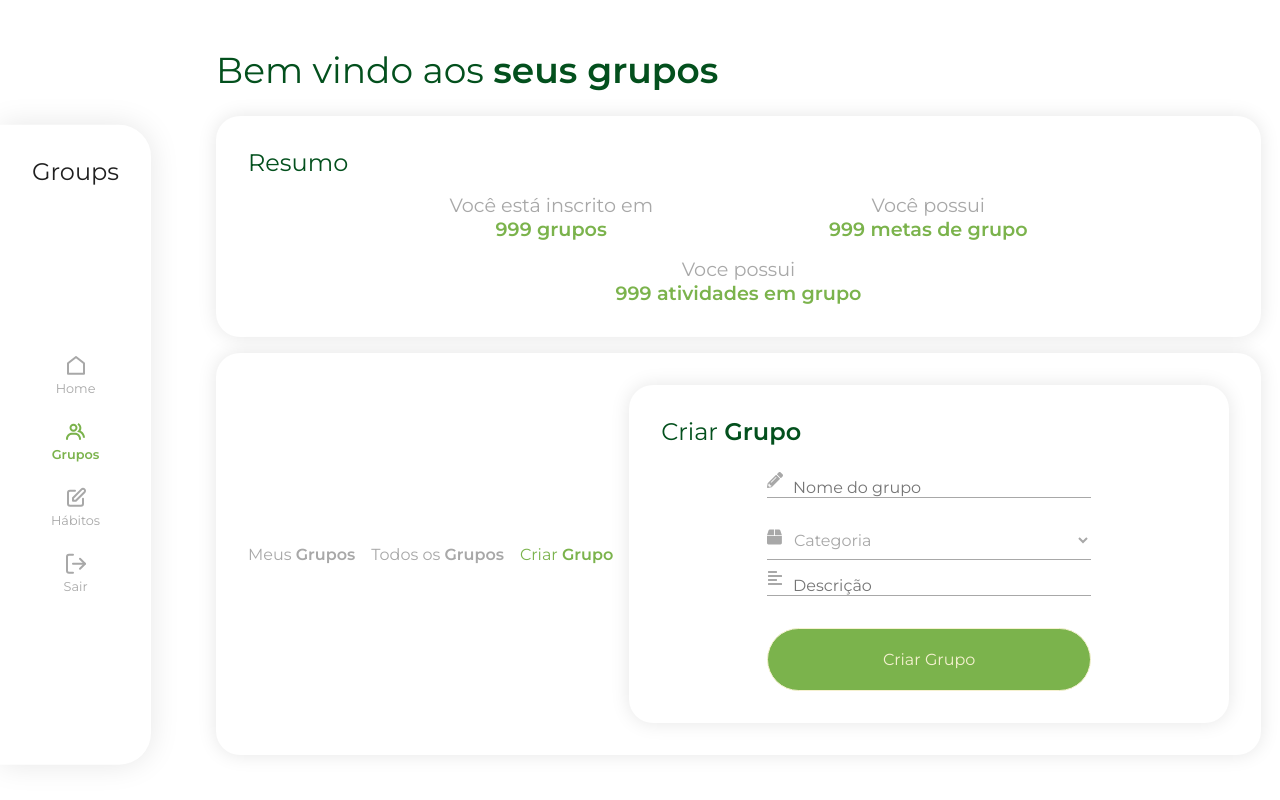
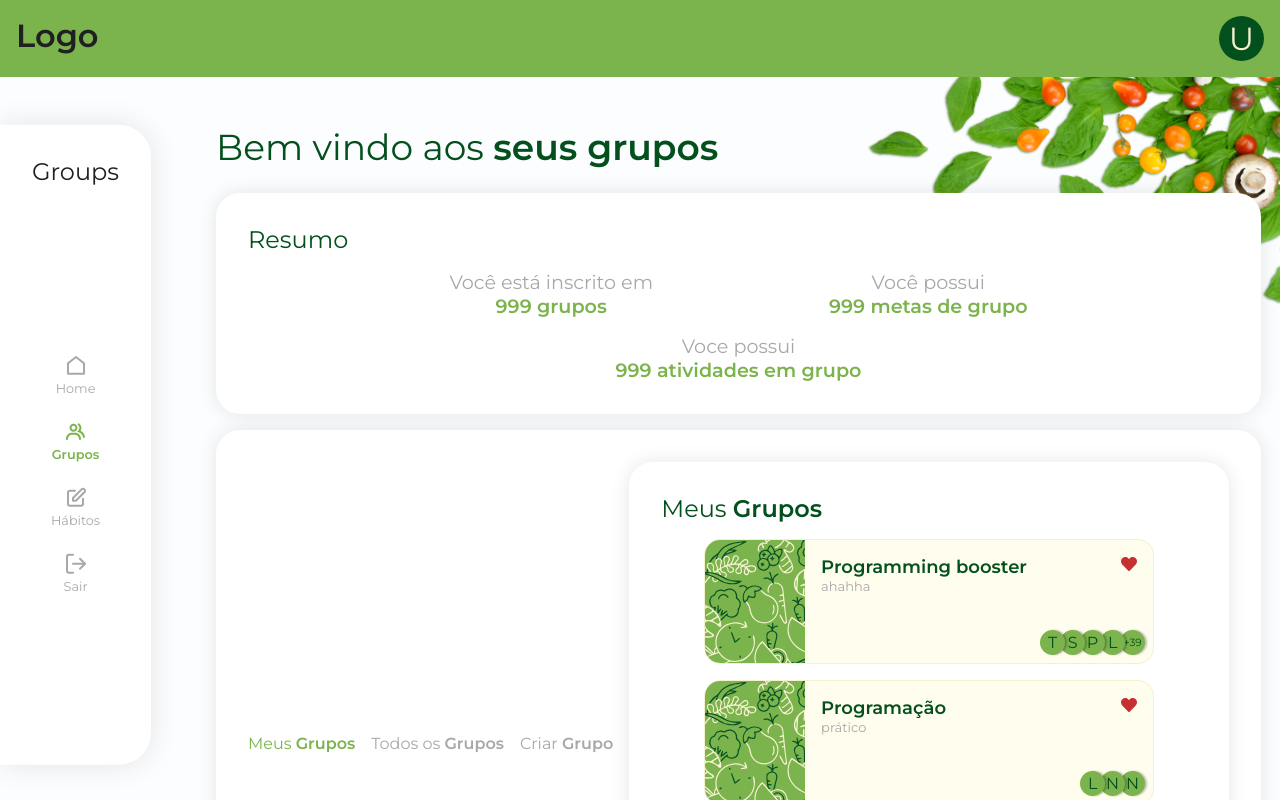
Before and after one commit to flp-ads/health-stay, a React (Create React App) app: page /grupos in a window 1280 px wide. Shown: the top 800 px of the page. Built offline with nearby package versions, Linux system fonts and the light colour scheme.

Commit message:
feat/ now component groups is finished, waiting code review

```diff
--- a/src/components/Groups_Home/index.jsx
+++ b/src/components/Groups_Home/index.jsx
@@ -26,9 +26,9 @@ import { useState } from "react";
 const GroupsHome = () => {
   const history = useHistory();
   const MAX_CARDS = 3;
-  const [isActiveMy, setIsActiveMy] = useState(false);
+  const [isActiveMy, setIsActiveMy] = useState(true);
   const [isActiveAll, setIsActiveAll] = useState(false);
-  const [isActiveCreate, setIsActiveCreate] = useState(true);
+  const [isActiveCreate, setIsActiveCreate] = useState(false);
 
   const schema = yup.object().shape({
     name: yup.string().required("campo obrigatório"),
--- a/src/pages/Groups/groups.style.js
+++ b/src/pages/Groups/groups.style.js
@@ -0,0 +1,79 @@
+import styled from "styled-components";
+
+export const Container = styled.div`
+  background-color: var(--light-gray);
+  width: 100%;
+  min-height: calc(100vh - calc(45px + 1rem));
+  margin-top: calc(45px + 1rem);
+
+  div.inner_container {
+    width: 100%;
+    min-height: calc(100vh - calc(45px + 1rem));
+    position: relative;
+  }
+
+  @media only screen and (min-width: 768px) {
+    min-height: calc(100vh - calc(45px + 2rem));
+    margin-top: calc(45px + 2rem);
+
+    div.inner_container {
+      min-height: calc(100vh - calc(45px + 2rem));
+    }
+  }
+`;
+
+export const Header = styled.header`
+  z-index: 150;
+  background-color: var(--light-green);
+  position: fixed;
+  top: 0;
+  left: 0;
+  padding: 0.5rem 1rem;
+  width: 100%;
+
+  div.header_container {
+    display: flex;
+    justify-content: space-between;
+  }
+
+  @media only screen and (min-width: 768px) {
+    padding: 1rem;
+  }
+`;
+export const User = styled.div`
+  background-color: var(--dark-green);
+  border-radius: 50%;
+  width: 45px;
+  height: 45px;
+  color: var(--vanilla);
+  display: grid;
+  place-items: center;
+  font-size: 2rem;
+  text-transform: uppercase;
+`;
+export const BackgroundImage = styled.div`
+  position: absolute;
+  top: 0;
+  right: 0;
+  overflow: hidden;
+  height: 50vh;
+  width: 90vw;
+
+  img {
+    position: absolute;
+    top: -115px;
+    right: -295px;
+    transform: rotate(-180deg);
+    width: 515px;
+    height: auto;
+  }
+
+  @media only screen and (min-width: 768px) {
+    img {
+      top: -182px;
+      right: -176px;
+      transform: rotate(-168deg);
+      width: 570px;
+    }
+  }
+`;
--- a/src/pages/Groups/index.jsx
+++ b/src/pages/Groups/index.jsx
@@ -1,12 +1,24 @@
-import GroupsHome from "../../components/Groups_Home";
 import GroupsMenu from "../../components/Groups_Menu";
+import { BackgroundImage, Container, Header, User } from "./groups.style";
+import bg_image from "../../assets/healthy-food-png.png";
 
-const Groups = () => {
+const Groups = ({ children }) => {
   return (
-    <div>
-      <GroupsHome />
-      <GroupsMenu />
-    </div>
+    <Container>
+      <Header>
+        <div className="header_container">
+          <h1>Logo</h1>
+          <User>U</User>
+        </div>
+      </Header>
+      <div className="inner_container">
+        <BackgroundImage>
+          <img src={bg_image} alt="" />
+        </BackgroundImage>
+        {children}
+        <GroupsMenu />
+      </div>
+    </Container>
   );
 };
 
--- a/src/routes/index.jsx
+++ b/src/routes/index.jsx
@@ -8,6 +8,7 @@ import Habits from "../pages/Habits";
 import Groups from "../pages/Groups";
 import Dashboard from "../pages/Dashboard";
 import DashboardHome from "../components/Dashboard_Home";
+import GroupsHome from "../components/Groups_Home";
 
 const Routes = () => {
   return (
@@ -21,7 +22,9 @@ const Routes = () => {
       <Route path="/habitos" component={Habits} />
 
       <Route path="/grupos" component={Groups}>
-        <Groups />
+        <Groups>
+          <GroupsHome />
+        </Groups>
       </Route>
 
       <ReactDOMRoute
```
